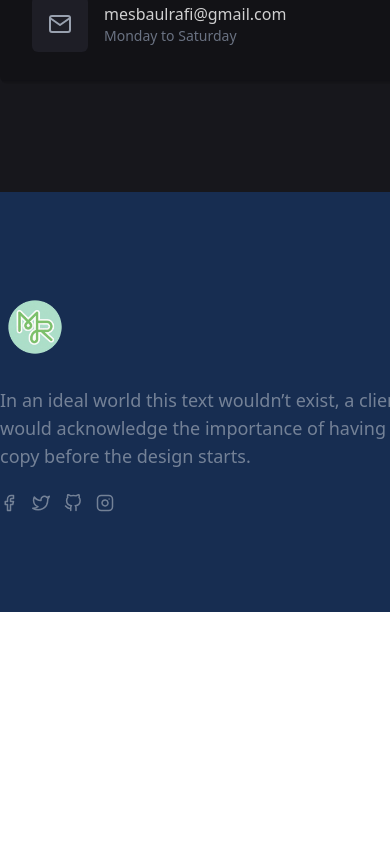
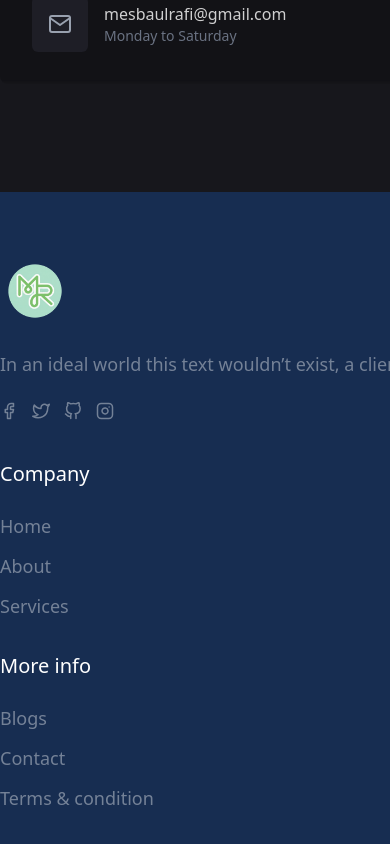
Before and after one commit to mesbaulrafi/myPortfolio, a React (Vite) app: page / in a window 390 px wide. Shown: the part 6418-7262 px from the top of the page. Before the commit the page ends 7030 px from the top, so only its background shows below. Built offline with nearby package versions, Linux system fonts and the light colour scheme.

Commit message:
edit footer part

```diff
--- a/src/components/layouts/About.jsx
+++ b/src/components/layouts/About.jsx
@@ -20,7 +20,7 @@ const About = () => {
 <div className="bg-[#121216] py-20 text-white">
 <Container>
 <div className="flex justify-between items-start">
-          {/* Left Side: About Text   */}
+{/* Left Side: About Text */}
 <div className="w-[45%]">
 <h4 className="bg-[#FFC835] text-black px-2 py-1 text-xl font-bold inline-block mb-6">
 Personal Details
@@ -57,7 +57,7 @@ const About = () => {
 </div>
 </div>
 
-        {/* Tools Section  */}
+{/* Tools Section */}
 <div className="mt-20">
 {/* First Row */}
 <div className="flex items-center h-[180px] gap-4 mb-5">
--- a/src/components/layouts/Footer.jsx
+++ b/src/components/layouts/Footer.jsx
@@ -7,16 +7,17 @@ import { FiFacebook, FiTwitter, FiGithub, FiInstagram } from "react-icons/fi";
 
 const Footer = () => {
   return (
-    <div className="bg-[#172d51] py-25 text-white">
+    <div className="bg-[#172d51] py-16 md:py-25 text-white">
       <Container>
-        <div className="flex items-center justify-between">
+
+        <div className="flex flex-col md:flex-row justify-between gap-y-10 md:gap-y-0">
 
           {/* Logo & Description Section */}
-          <div className="w-1/2">
+          <div className="w-full md:w-1/2">
             <Link to="/">
               <Images imgSrc={Logo} className={"w-[70px]"} />
             </Link>
-            <p className="w-[437px] text-lg opacity-40 py-6">
+            <p className="w-full md:w-[437px] text-lg opacity-40 py-6">
               In an ideal world this text wouldn’t exist, a client would
               acknowledge the importance of having web copy before the design
               starts.
@@ -30,7 +31,8 @@ const Footer = () => {
           </div>
 
           {/* Footer Menu Section */}
-          <div className="w-1/2 flex items-center justify-between">
+          {/* মেনুগুলো মোবাইলে গ্রিড আকারে সাজবে */}
+          <div className="w-full md:w-1/2 grid grid-cols-2 md:flex md:items-center md:justify-between gap-y-8">
 
             {/* Company Column */}
             <div>
```
Lines whose indentation alone changed are shown as unchanged.
